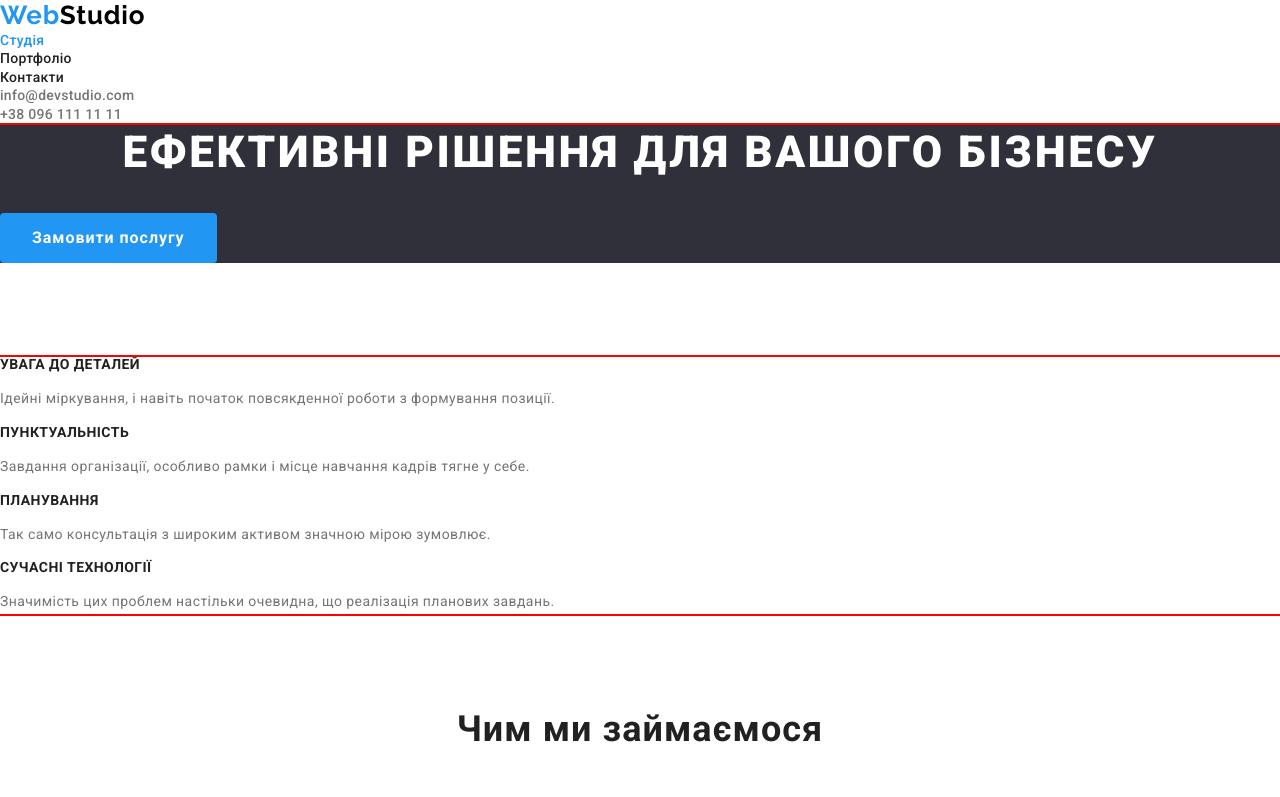
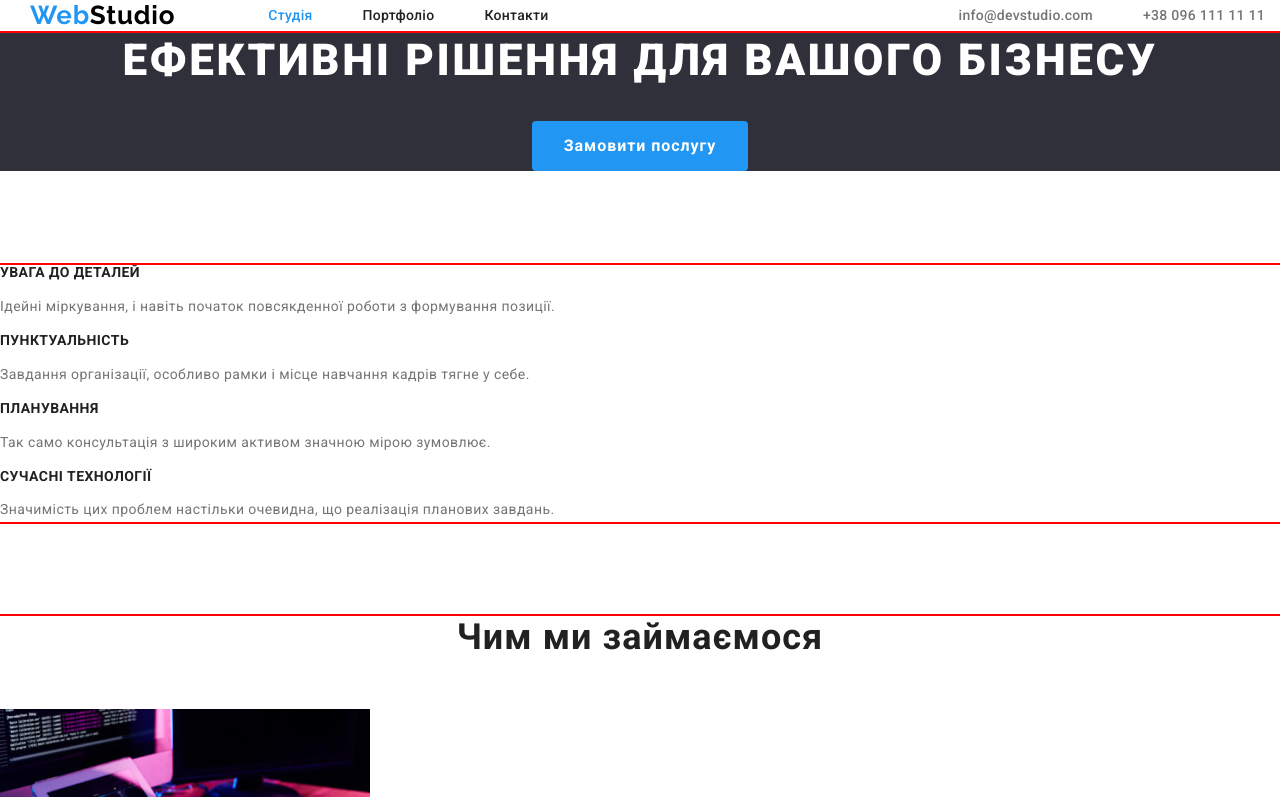
Before and after one commit to dvolodko/goit-markup-hw-08, a plain HTML site: page index.html in a window 1280 px wide. Shown: the top 797 px of the page. Drawn offline with nearby package versions, Linux system fonts and the light colour scheme; files whose address does not match are found by name.

Commit message:
Header flex positioning

```diff
--- a/css/styles.css
+++ b/css/styles.css
@@ -34,6 +34,7 @@
 }
 
 .section-title {
+	margin-top: 0;
 	margin-bottom: 50px;
 	font-size: 36px;
 	line-height: 1.17;
@@ -71,6 +72,13 @@
 	outline: 2px solid red;
 }
 
+.header-flex {
+	display: flex;
+	align-items: center;
+	padding-left: 15px;
+	padding-right: 15px;
+}
+
 /* logo */
 
 .logo {
@@ -91,6 +99,10 @@
 	color: var(--primary-background-color);
 }
 
+.header-logo {
+	margin-right: 93px;
+}
+
 /* site nav */
 
 .site-nav-link {
@@ -100,6 +112,8 @@
 	letter-spacing: 0.02em;
 	color: var(--secondary-text-color);
 	text-decoration: none;
+	padding-top: 32px;
+	padding-bottom: 32px;
 }
 
 .site-nav-link:hover,
@@ -115,6 +129,15 @@
 	color: var(--accent-color);
 }
 
+.site-nav,
+.auth-nav {
+	display: flex;
+}
+
+.header-nav:not(:last-child) {
+	margin-right: 50px;
+}
+
 /* auth nav */
 
 .auth-nav-link {
@@ -124,12 +147,19 @@
 	letter-spacing: 0.02em;
 	color: var(--primary-text-color);
 	text-decoration: none;
+	padding-top: 32px;
+	padding-bottom: 32px;
+}
+
+.auth-nav {
+	margin-left: auto;
 }
 
 /* hero */
 
 .hero {
 	background-color: var(--tertiary-background-color);
+	text-align: center;
 }
 
 .hero-title {
@@ -186,7 +216,14 @@
 	margin-bottom: 94px;
 }
 
+.portfolio-button-position {
+	margin-top: 0;
+	margin-bottom: 34px;
+}
+
 .portfolio-title {
+	margin-top: 0;
+	margin-bottom: 4px;
 	font-size: 18px;
 	line-height: 2;
 	letter-spacing: 0.06em;
@@ -218,9 +255,6 @@
 .hero-button {
 	font-weight: 700;
 	line-height: 1.88;
-	display: flex;
-	align-items: center;
-	text-align: center;
 	letter-spacing: 0.06em;
 	color: var(--primary-background-color);
 	background-color: var(--accent-color);
--- a/index.html
+++ b/index.html
@@ -24,18 +24,18 @@
 	<body>
 		<!-- Верхня лінія -->
 		<header class="page-header">
-			<div class="container">
-				<nav>
-					<a href="./index.html" class="logo">Web<span class="logo-dark">Studio</span></a>
+			<div class="container header-flex">
+				<nav class="header-flex">
+					<a href="./index.html" class="logo header-logo">Web<span class="logo-dark">Studio</span></a>
 					<ul class="site-nav list">
-						<li><a href="./index.html" class="site-nav-link current">Студія</a></li>
-						<li><a href="./portfolio.html" class="site-nav-link">Портфоліо</a></li>
-						<li><a href="" class="site-nav-link">Контакти</a></li>
+						<li class="header-nav"><a href="./index.html" class="site-nav-link current">Студія</a></li>
+						<li class="header-nav"><a href="./portfolio.html" class="site-nav-link">Портфоліо</a></li>
+						<li class="header-nav"><a href="" class="site-nav-link">Контакти</a></li>
 					</ul>
 				</nav>
 				<ul class="auth-nav list">
-					<li><a href="mailto:info@devstudio.com" class="auth-nav-link">info@devstudio.com</a></li>
-					<li><a href="tel:+380961111111" class="auth-nav-link">+38 096 111 11 11</a></li>
+					<li class="header-nav"><a href="mailto:info@devstudio.com" class="auth-nav-link">info@devstudio.com</a></li>
+					<li class="header-nav"><a href="tel:+380961111111" class="auth-nav-link">+38 096 111 11 11</a></li>
 				</ul>
 			</div>
 		</header>
@@ -71,7 +71,7 @@
 			</section>
 			<!-- Чим ми займаємося -->
 			<section class="section">
-				<div class="section-position">
+				<div class="container section-position">
 					<h2 class="section-title">Чим ми займаємося</h2>
 					<ul class="list">
 						<li>
@@ -88,6 +88,7 @@
 			</section>
 			<!-- Наша команда -->
 			<section class="section team-section">
+				<div class="container">
 					<h2 class="section-title">Наша команда</h2>
 					<ul class="list">
 						<li>
@@ -111,6 +112,7 @@
 							<p class="team-text">UI Designer</p>
 						</li>
 					</ul>
+				</div>
 			</section>
 		</main>
 		<!-- Подвал -->
```
Also changed, not shown: portfolio.html (+2 -2 lines). Lines whose indentation alone changed are shown as unchanged.
